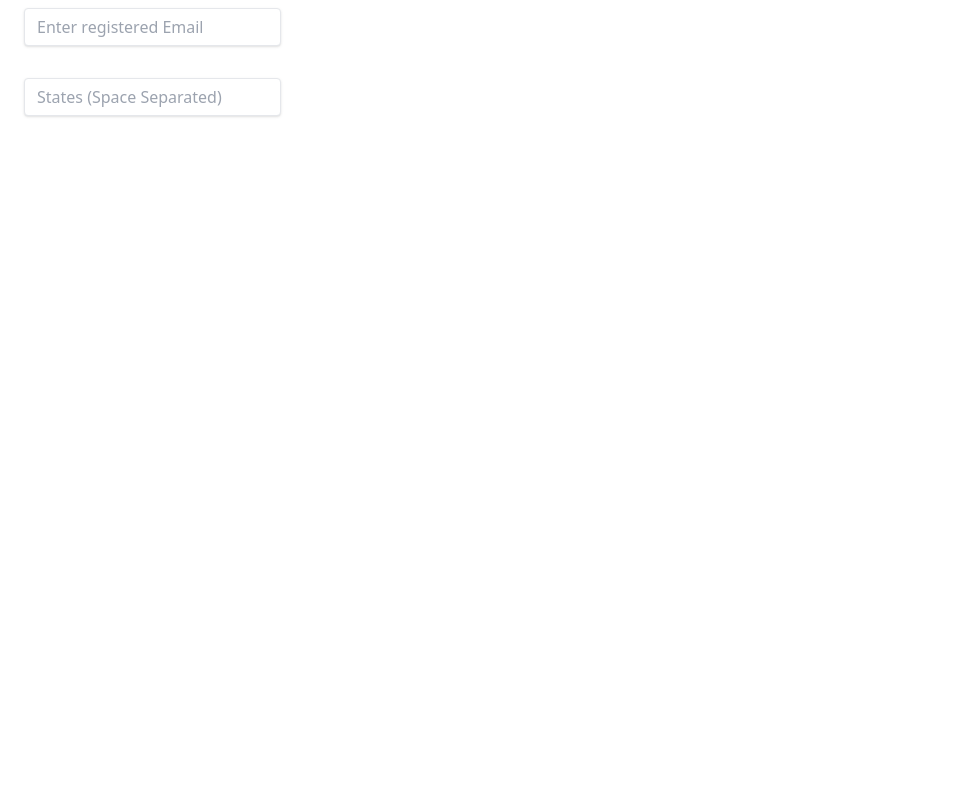
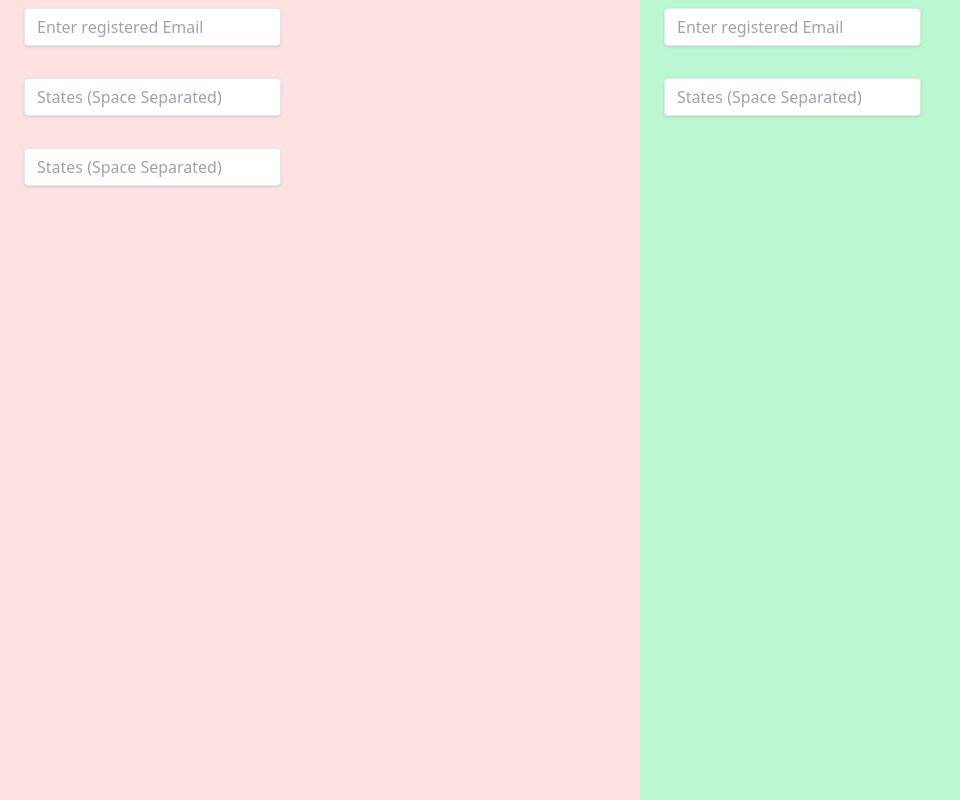
Before and after one commit to kulkarniishan/collaborative-code-editor, a React (Create React App) app in the folder Frontend/: page / in a window 1280 px wide. Shown: the whole page, without its empty margins (0-960 px from the left). Built offline with nearby package versions, Linux system fonts and the light colour scheme.

Commit message:
FEATURE: Added the Login and Register Components

```diff
--- a/Frontend/package.json
+++ b/Frontend/package.json
@@ -11,7 +11,7 @@
     "react": "^17.0.2",
     "react-dom": "^17.0.2",
     "react-icons": "^4.3.1",
-    "react-router": "^6.2.1",
+    "react-router-dom": "^6.2.1",
     "react-scripts": "5.0.0",
     "web-vitals": "^0.2.4",
     "workbox-background-sync": "^5.1.4",
--- a/Frontend/src/App.js
+++ b/Frontend/src/App.js
@@ -1,10 +1,13 @@
-import React from 'react';
-import LogIn from './components/Auth/LogIn/logIn';
+import React from "react";
+import { Route, Routes} from "react-router-dom";
+import Auth from "./components/Auth/Auth";
 
 function App() {
   return (
     <div className="App">
-      <LogIn/>
+      <Routes>
+        <Route path="/"  element={<Auth/>} />
+      </Routes>
     </div>
   );
 }
--- /dev/null
+++ b/Frontend/src/components/Auth/Auth.jsx
@@ -0,0 +1,14 @@
+import { useState } from "react";
+import Register from "./Register/register";
+import LogIn from "./LogIn/logIn";
+
+
+export default function Auth() {
+    const [loginActive, setLoginActive] = useState(true);
+    return (
+      <div className="grid grid-cols-2 h-screen">
+        <div className="bg-red-100"><Register/></div>
+        <div className="bg-green-200"><LogIn/></div>
+      </div>
+    );
+}
--- a/Frontend/src/index.js
+++ b/Frontend/src/index.js
@@ -1,15 +1,18 @@
-import React from 'react';
-import ReactDOM from 'react-dom';
-import './index.css';
-import App from './App';
-import * as serviceWorkerRegistration from './serviceWorkerRegistration';
-import reportWebVitals from './reportWebVitals';
+import React from "react";
+import ReactDOM from "react-dom";
+import "./index.css";
+import App from "./App";
+import * as serviceWorkerRegistration from "./serviceWorkerRegistration";
+import reportWebVitals from "./reportWebVitals";
+import { BrowserRouter as Router } from "react-router-dom";
 
 ReactDOM.render(
   <React.StrictMode>
-    <App />
+    <Router>
+      <App />
+    </Router>
   </React.StrictMode>,
-  document.getElementById('root')
+  document.getElementById("root")
 );
 
 // If you want your app to work offline and load faster, you can change
```
Also changed, not shown: 1 other file (tests, documents, lock files or other folders).
